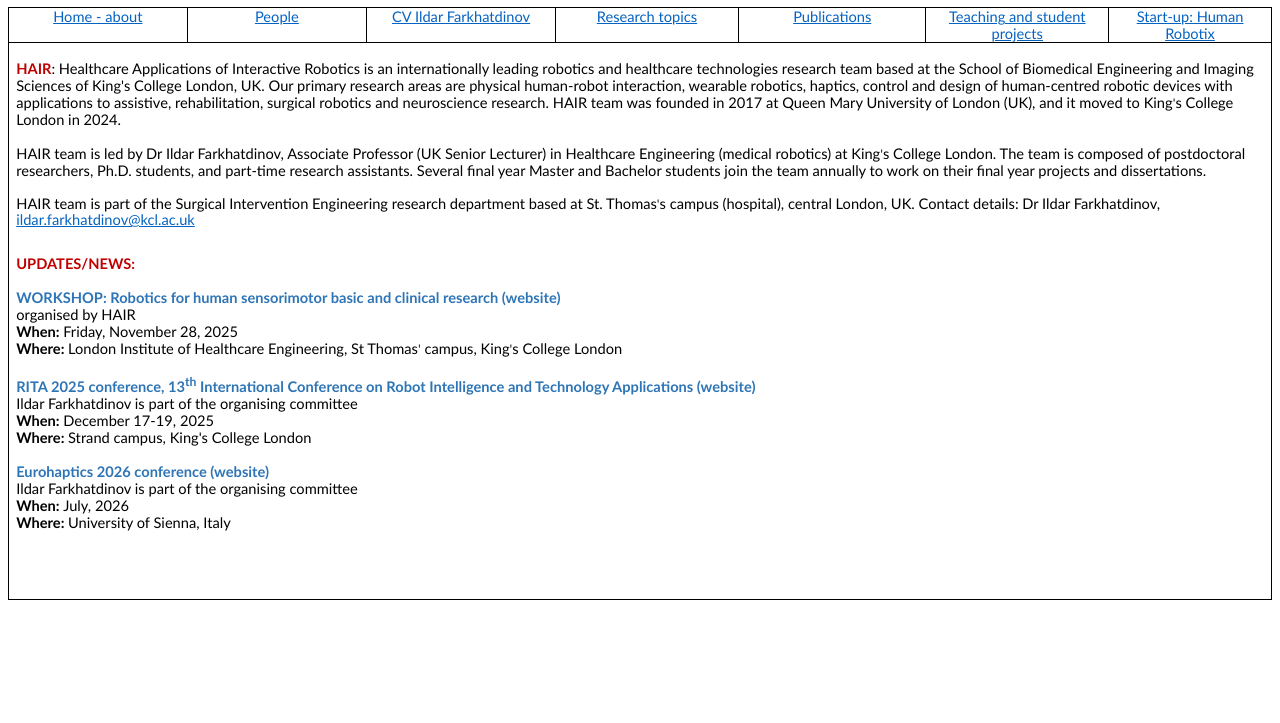
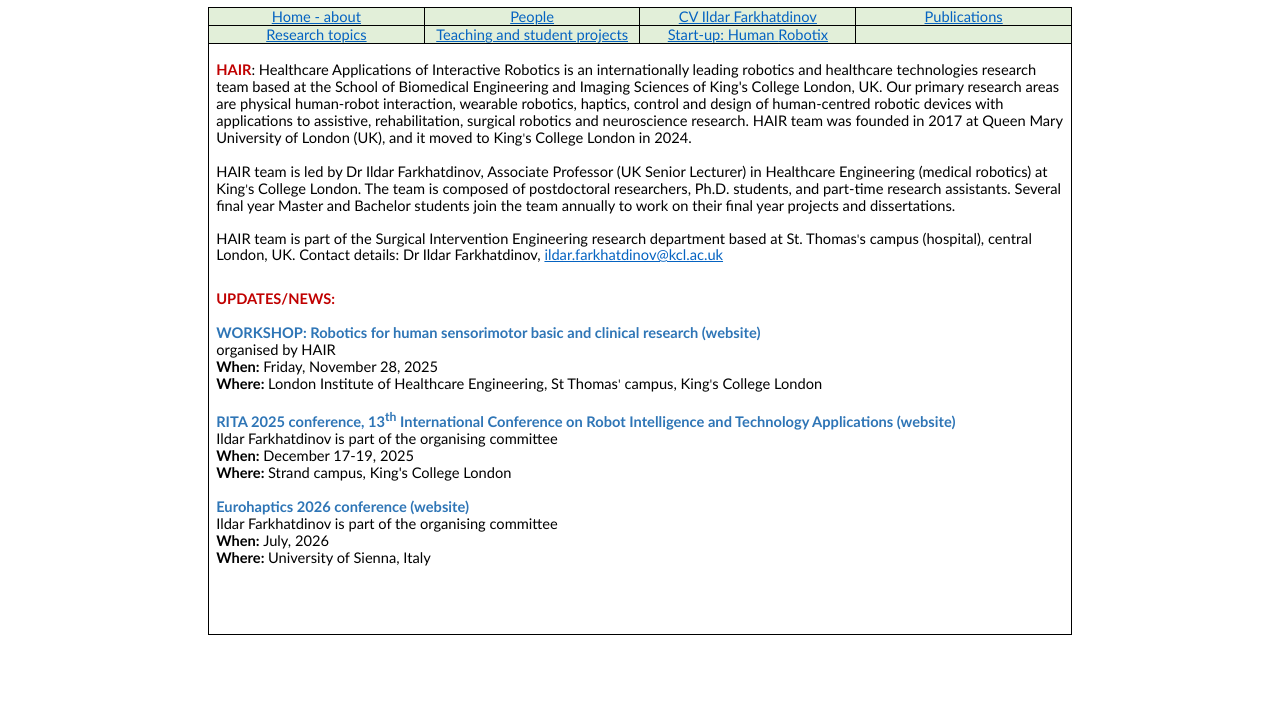
Before and after one commit to hair-robotics/hair-robotics.github.io, a plain HTML site: page index.html in a window 1280 px wide. Shown: the part 77-800 px from the top of the page. Drawn offline with Linux system fonts and the light colour scheme.

Commit message:
Add files via upload

```diff
--- a/index.html
+++ b/index.html
@@ -14,7 +14,7 @@
 <link rel=colorSchemeMapping href="index_files/colorschememapping.xml">
 <!--[if gte mso 9]><xml>
  <w:WordDocument>
-  <w:Zoom>140</w:Zoom>
+  <w:Zoom>70</w:Zoom>
   <w:SpellingState>Clean</w:SpellingState>
   <w:GrammarState>Clean</w:GrammarState>
   <w:TrackMoves>false</w:TrackMoves>
@@ -780,50 +780,72 @@
  style='border-collapse:collapse;mso-yfti-tbllook:1184;mso-padding-alt:0cm 0cm 0cm 0cm'>
  <tr style='mso-yfti-irow:0;mso-yfti-firstrow:yes'>
   <td width=200 valign=top style='width:150.3pt;border:solid windowtext 1.0pt;
-  padding:0cm 5.4pt 0cm 5.4pt'>
+  background:#E2EFD9;mso-background-themecolor:accent6;mso-background-themetint:
+  51;padding:0cm 5.4pt 0cm 5.4pt'>
   <p class=MsoNormal align=center style='margin-bottom:0cm;margin-bottom:.0001pt;
   text-align:center;line-height:normal'><a
   href="https://hair-robotics.github.io/">Home - about</a></p>
   </td>
   <td width=200 valign=top style='width:150.25pt;border:solid windowtext 1.0pt;
-  border-left:none;padding:0cm 5.4pt 0cm 5.4pt'>
+  border-left:none;background:#E2EFD9;mso-background-themecolor:accent6;
+  mso-background-themetint:51;padding:0cm 5.4pt 0cm 5.4pt'>
   <p class=MsoNormal align=center style='margin-bottom:0cm;margin-bottom:.0001pt;
   text-align:center;line-height:normal'><a
   href="https://hair-robotics.github.io/people.html">People</a></p>
   </td>
   <td width=200 valign=top style='width:150.3pt;border:solid windowtext 1.0pt;
-  border-left:none;padding:0cm 5.4pt 0cm 5.4pt'>
+  border-left:none;background:#E2EFD9;mso-background-themecolor:accent6;
+  mso-background-themetint:51;padding:0cm 5.4pt 0cm 5.4pt'>
   <p class=MsoNormal align=center style='margin-bottom:0cm;margin-bottom:.0001pt;
   text-align:center;line-height:normal'><a
   href="hair-robotics.github.io/cv-farkhatdinov.html">CV Ildar Farkhatdinov</a></p>
   </td>
   <td width=200 valign=top style='width:150.3pt;border:solid windowtext 1.0pt;
-  border-left:none;padding:0cm 5.4pt 0cm 5.4pt'>
-  <p class=MsoNormal align=center style='margin-bottom:0cm;margin-bottom:.0001pt;
-  text-align:center;line-height:normal'><a
-  href="https://hair-robotics.github.io/research.html">Research topics</a></p>
-  </td>
-  <td width=200 valign=top style='width:150.3pt;border:solid windowtext 1.0pt;
-  border-left:none;padding:0cm 5.4pt 0cm 5.4pt'>
+  border-left:none;mso-border-top-alt:solid windowtext 1.0pt;mso-border-bottom-alt:
+  solid windowtext 1.0pt;mso-border-right-alt:solid windowtext .5pt;background:
+  #E2EFD9;mso-background-themecolor:accent6;mso-background-themetint:51;
+  padding:0cm 5.4pt 0cm 5.4pt'>
   <p class=MsoNormal align=center style='margin-bottom:0cm;margin-bottom:.0001pt;
   text-align:center;line-height:normal'><a
   href="https://hair-robotics.github.io/publications.html">Publications</a></p>
   </td>
+ </tr>
+ <tr style='mso-yfti-irow:1'>
   <td width=200 valign=top style='width:150.3pt;border:solid windowtext 1.0pt;
-  border-left:none;padding:0cm 5.4pt 0cm 5.4pt'>
+  border-top:none;mso-border-top-alt:solid windowtext 1.0pt;background:#E2EFD9;
+  mso-background-themecolor:accent6;mso-background-themetint:51;padding:0cm 5.4pt 0cm 5.4pt'>
   <p class=MsoNormal align=center style='margin-bottom:0cm;margin-bottom:.0001pt;
   text-align:center;line-height:normal'><a
-  href="hair-robotics.github.io/teaching.html">Teaching and student projects</a></p>
+  href="https://hair-robotics.github.io/research.html">Research topics</a><o:p></o:p></p>
   </td>
-  <td width=177 valign=top style='width:132.65pt;border:solid windowtext 1.0pt;
-  border-left:none;padding:0cm 5.4pt 0cm 5.4pt'>
+  <td width=200 valign=top style='width:150.25pt;border-top:none;border-left:
+  none;border-bottom:solid windowtext 1.0pt;border-right:solid windowtext 1.0pt;
+  mso-border-top-alt:solid windowtext 1.0pt;background:#E2EFD9;mso-background-themecolor:
+  accent6;mso-background-themetint:51;padding:0cm 5.4pt 0cm 5.4pt'>
+  <p class=MsoNormal align=center style='margin-bottom:0cm;margin-bottom:.0001pt;
+  text-align:center;line-height:normal'><a
+  href="hair-robotics.github.io/teaching.html">Teaching and student projects</a><o:p></o:p></p>
+  </td>
+  <td width=200 valign=top style='width:150.3pt;border-top:none;border-left:
+  none;border-bottom:solid windowtext 1.0pt;border-right:solid windowtext 1.0pt;
+  mso-border-top-alt:solid windowtext 1.0pt;background:#E2EFD9;mso-background-themecolor:
+  accent6;mso-background-themetint:51;padding:0cm 5.4pt 0cm 5.4pt'>
   <p class=MsoNormal align=center style='margin-bottom:0cm;margin-bottom:.0001pt;
   text-align:center;line-height:normal'><a href="https://humanrobotix.co.uk/">Start-up:
   Human <span class=SpellE>Robotix</span></a></p>
   </td>
+  <td width=200 valign=top style='width:150.3pt;border-top:none;border-left:
+  none;border-bottom:solid windowtext 1.0pt;border-right:solid windowtext 1.0pt;
+  mso-border-top-alt:solid windowtext 1.0pt;mso-border-top-alt:solid windowtext 1.0pt;
+  mso-border-bottom-alt:solid windowtext 1.0pt;mso-border-right-alt:solid windowtext .5pt;
+  background:#E2EFD9;mso-background-themecolor:accent6;mso-background-themetint:
+  51;padding:0cm 5.4pt 0cm 5.4pt'>
+  <p class=MsoNormal align=center style='margin-bottom:0cm;margin-bottom:.0001pt;
+  text-align:center;line-height:normal'><o:p>&nbsp;</o:p></p>
+  </td>
  </tr>
- <tr style='mso-yfti-irow:1;mso-yfti-lastrow:yes;height:1.75pt'>
-  <td width=1379 colspan=7 valign=top style='width:1034.4pt;border:solid windowtext 1.0pt;
+ <tr style='mso-yfti-irow:2;mso-yfti-lastrow:yes;height:1.75pt'>
+  <td width=802 colspan=4 valign=top style='width:601.15pt;border:solid windowtext 1.0pt;
   border-top:none;padding:0cm 5.4pt 0cm 5.4pt;height:1.75pt'>
   <p class=MsoNormal style='margin-bottom:0cm;margin-bottom:.0001pt;line-height:
   normal'>&nbsp;</p>
```
